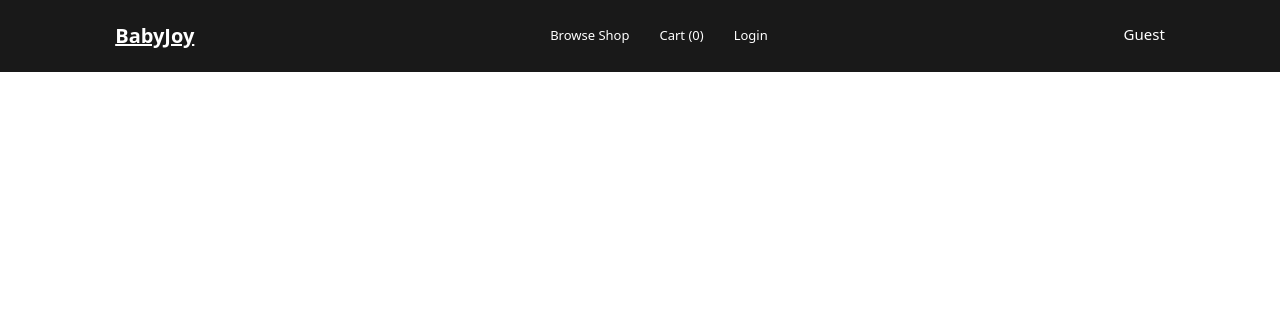
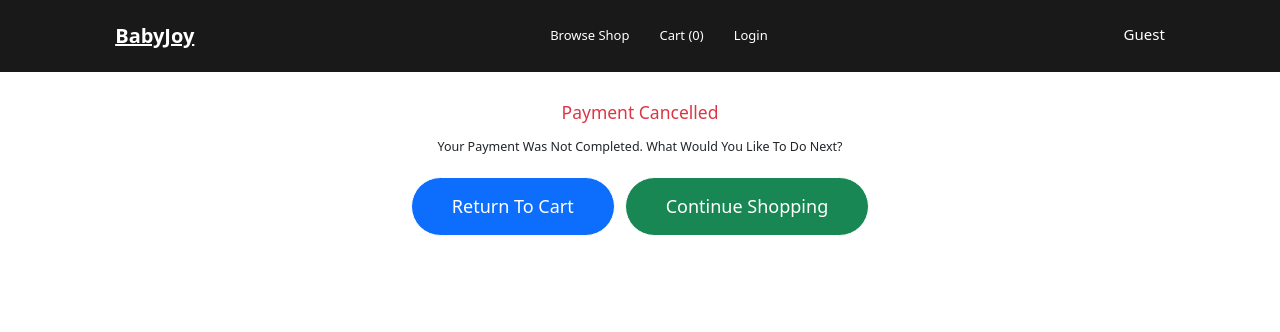
Before and after one commit to Sty19/ECADASGN2, a PHP site: page /ECADASGN2/checkoutProcess.php in a window 1280 px wide. Shown: the top 332 px of the page. Run offline with PHP 8.4, Linux system fonts and the light colour scheme; some libraries are stand-ins or nearby versions.

Commit message:
Completed and fully debug checkout feature, cart simplified

```diff
--- a/checkoutProcess.php
+++ b/checkoutProcess.php
@@ -1,65 +1,85 @@
 <?php
 session_start();
-include("header.php"); // Include the Page Layout header
-include_once("myPayPal.php"); // Include the file that contains PayPal settings
+// Handle PayPal cancellation
+if (isset($_GET['cancel'])) {
+    unset($_SESSION['Items']);
+    unset($_SESSION['Cart']);
+    $_SESSION["NumCartItem"] = 0;
+    $_SESSION['cancel_message'] = "Payment was canceled. Cart has been reset.";
+    header("Location: " . strtok($_SERVER['REQUEST_URI'], '?')); // Clean URL
+    exit;
+}
+include("header.php");
+include_once("myPayPal.php"); // Make sure this file contains your PayPal configurations
 include("db_config.php");
+?>
+<div class="container text-center mt-5">
+    <h3 class="text-danger mb-4">Payment Cancelled</h3>
+    <p class="lead">Your payment was not completed. What would you like to do next?</p>
 
-if($_POST) //Post Data received from Shopping cart page.
-{
-	// Check to ensure each product item saved in the associative
-	//                array is not out of stock
-	foreach($_SESSION["Items"] as $key=>$item){
-		$qty = $item["quantity"];
-		$pid = $item["productId"];
-		$qry = "SELECT * FROM product where ProductID = ?";
-		$stmt = $conn->prepare($qry);
-		$stmt->bind_param("i",$pid);
-		$stmt->execute();
-		$result = $stmt->get_result();
-		$stmt->close();
-		while ($row = $result->fetch_array()) {
-			if ($row["Quantity"] < $qty){
-				echo "Product $item[productId] : $item[name] is out of the stock!<br/>";
-				echo "Please return to shopping cart to amend your purchase.<br/>";
-				include("footer.php");
-				exit;
-			}
-		}
-	}
+    <div class="d-flex justify-content-center gap-3" style="margin-top: 20px;">
+        <a href="cart.php" class="btn btn-primary btn-lg" style="display: inline-block; width: auto; visibility: visible;">
+            <i class="bi bi-cart"></i> Return to Cart
+        </a>
+        <a href="products.php" class="btn btn-success btn-lg" style="display: inline-block; width: auto; visibility: visible;">
+            <i class="bi bi-shop"></i> Continue Shopping
+        </a>
+    </div>
+</div>
 
-	$paypal_data = '';
-	// Get all items from the shopping cart, concatenate to the variable $paypal_data
-	// $_SESSION['Items'] is an associative array
-	foreach($_SESSION['Items'] as $key=>$item) {
-		$paypal_data .= '&L_PAYMENTREQUEST_0_QTY'.$key.'='.urlencode($item["quantity"]);
-	  	$paypal_data .= '&L_PAYMENTREQUEST_0_AMT'.$key.'='.urlencode($item["price"]);
-	  	$paypal_data .= '&L_PAYMENTREQUEST_0_NAME'.$key.'='.urlencode($item["name"]);
-		$paypal_data .= '&L_PAYMENTREQUEST_0_NUMBER'.$key.'='.urlencode($item["productId"]);
-	}
+<?php
 
-	// Compute GST amount 7% for Singapore, round the figure to 2 decimal places
-	$_SESSION["Tax"] = round($_SESSION["SubTotal"] * 0.09, 2);
 
-	// Compute Shipping charge - S$5.00 per trip
-	//$_SESSION["ShipCharge"] = 5.00;
-     // Compute Shipping charge - S$5.00 or S$10.00 per trip depending on delivery mode
-     $_SESSION["ShipCharge"] = ($_SESSION['deliveryMode'] === 'Express') ? 10.00 : 5.00;
+if ($_POST) {
+    if (!isset($_SESSION['Items']) || count($_SESSION['Items']) == 0) {
+        echo "No items in cart. Please add items to your cart.";
+        include("footer.php");
+        exit;
+    }
 
-	//Data to be sent to PayPal
-	$padata = '&CURRENCYCODE='.urlencode($PayPalCurrencyCode).
-			  '&PAYMENTACTION=Sale'.
-			  '&ALLOWNOTE=1'.
-			  '&PAYMENTREQUEST_0_CURRENCYCODE='.urlencode($PayPalCurrencyCode).
-			  '&PAYMENTREQUEST_0_AMT='.urlencode($_SESSION["SubTotal"] +
-				                                 $_SESSION["Tax"] +
-												 $_SESSION["ShipCharge"]).
-			  '&PAYMENTREQUEST_0_ITEMAMT='.urlencode($_SESSION["SubTotal"]).
-			  '&PAYMENTREQUEST_0_SHIPPINGAMT='.urlencode($_SESSION["ShipCharge"]).
-			  '&PAYMENTREQUEST_0_TAXAMT='.urlencode($_SESSION["Tax"]).
-			  '&BRANDNAME='.urlencode("Baby Joy Store").
-			  $paypal_data.
-			  '&RETURNURL='.urlencode($PayPalReturnURL ).
-			  '&CANCELURL='.urlencode($PayPalCancelURL);
+    // Calculate subtotal from session items
+    $subTotal = 0;
+    foreach ($_SESSION['Items'] as $item) {
+        $subTotal += $item["price"] * $item["quantity"];
+    }
+    $_SESSION["SubTotal"] = $subTotal;
+
+    // Determine shipping charge
+    if (isset($_POST['deliveryMode'])) {
+        $_SESSION['deliveryMode'] = $_POST['deliveryMode'];  // Ensure it's captured from POST and not just session
+        $shippingCharge = ($_POST['deliveryMode'] === '10') ? 10.00 : 5.00;
+    } else {
+        $shippingCharge = 5.00;  // Default shipping charge if not specified
+    }
+    $_SESSION["ShipCharge"] = $shippingCharge;
+
+    // Calculate tax (example rate of 9%)
+    $_SESSION["Tax"] = round($_SESSION["SubTotal"] * 0.09, 2);
+
+    // Prepare data for PayPal
+    $paypal_data = '';
+	foreach (array_values($_SESSION['Items']) as $key => $item) {
+		$paypal_data .= '&L_PAYMENTREQUEST_0_QTY' . $key . '=' . urlencode($item["quantity"]);
+        $paypal_data .= '&L_PAYMENTREQUEST_0_AMT' . $key . '=' . urlencode($item["price"]);
+        $paypal_data .= '&L_PAYMENTREQUEST_0_NAME' . $key . '=' . urlencode($item["name"]);
+        $paypal_data .= '&L_PAYMENTREQUEST_0_NUMBER' . $key . '=' . urlencode($item["productId"]);
+    }
+
+    $finalTotal = $_SESSION["SubTotal"] + $_SESSION["Tax"] + $_SESSION["ShipCharge"];
+    $padata = '&CURRENCYCODE=' . urlencode($PayPalCurrencyCode) .
+              '&PAYMENTACTION=Sale' .
+              '&PAYMENTREQUEST_0_CURRENCYCODE=' . urlencode($PayPalCurrencyCode) .
+              '&PAYMENTREQUEST_0_AMT=' . urlencode($finalTotal) .
+              '&PAYMENTREQUEST_0_ITEMAMT=' . urlencode($_SESSION["SubTotal"]) .
+              '&PAYMENTREQUEST_0_SHIPPINGAMT=' . urlencode($_SESSION["ShipCharge"]) .
+              '&PAYMENTREQUEST_0_TAXAMT=' . urlencode($_SESSION["Tax"]) .
+              '&BRANDNAME=' . urlencode("BabyJoy") .
+              $paypal_data .
+              '&RETURNURL=' . urlencode($PayPalReturnURL) .
+              '&CANCELURL=' . urlencode($PayPalCancelURL);
+
+    // Log data being sent to PayPal for debugging
+    error_log("PayPal data: " . print_r($padata, true));
 
 	//We need to execute the "SetExpressCheckOut" method to obtain paypal token
 	$httpParsedResponseAr = PPHttpPost('SetExpressCheckout', $padata, $PayPalApiUsername,
@@ -98,13 +118,15 @@ if(isset($_GET["token"]) && isset($_GET["PayerID"]))
 
 	// Get all items from the shopping cart, concatenate to the variable $paypal_data
 	// $_SESSION['Items'] is an associative array
-	foreach($_SESSION['Items'] as $key=>$item)
+	foreach (array_values($_SESSION['Items']) as $key => $item)
 	{
 		$paypal_data .= '&L_PAYMENTREQUEST_0_QTY'.$key.'='.urlencode($item["quantity"]);
 	  	$paypal_data .= '&L_PAYMENTREQUEST_0_AMT'.$key.'='.urlencode($item["price"]);
 	  	$paypal_data .= '&L_PAYMENTREQUEST_0_NAME'.$key.'='.urlencode($item["name"]);
 		$paypal_data .= '&L_PAYMENTREQUEST_0_NUMBER'.$key.'='.urlencode($item["productId"]);
 	}
+	 // Recalculate final total to ensure accuracy
+	 $finalTotal = $_SESSION["SubTotal"] + $_SESSION["Tax"] + $_SESSION["ShipCharge"];
 
 	//Data to be sent to PayPal
 	$padata = '&TOKEN='.urlencode($token).
@@ -112,12 +134,10 @@ if(isset($_GET["token"]) && isset($_GET["PayerID"]))
 			  '&PAYMENTREQUEST_0_PAYMENTACTION='.urlencode("SALE").
 			  $paypal_data.
 			  '&PAYMENTREQUEST_0_ITEMAMT='.urlencode($_SESSION["SubTotal"]).
-              '&PAYMENTREQUEST_0_TAXAMT='.urlencode($_SESSION["Tax"]).
-              '&PAYMENTREQUEST_0_SHIPPINGAMT='.urlencode($_SESSION["ShipCharge"]).
-			  '&PAYMENTREQUEST_0_AMT='.urlencode($_SESSION["SubTotal"] +
-			                                     $_SESSION["Tax"] +
-								                 $_SESSION["ShipCharge"]).
-			  '&PAYMENTREQUEST_0_CURRENCYCODE='.urlencode($PayPalCurrencyCode);
+			  '&PAYMENTREQUEST_0_AMT=' . urlencode($finalTotal) .
+              '&PAYMENTREQUEST_0_SHIPPINGAMT=' . urlencode($_SESSION["ShipCharge"]) .
+              '&PAYMENTREQUEST_0_TAXAMT=' . urlencode($_SESSION["Tax"]) .
+              '&PAYMENTREQUEST_0_CURRENCYCODE=' . urlencode($PayPalCurrencyCode);
 
 	//We need to execute the "DoExpressCheckoutPayment" at this point
 	//to receive payment from user.
@@ -128,7 +148,28 @@ if(isset($_GET["token"]) && isset($_GET["PayerID"]))
 	//Check if everything went ok..
 	if("SUCCESS" == strtoupper($httpParsedResponseAr["ACK"]) ||
 	   "SUCCESSWITHWARNING" == strtoupper($httpParsedResponseAr["ACK"]))
-	{
+	   // Assuming $httpParsedResponseAr contains the response from PayPal
+		if ("SUCCESS" != strtoupper($httpParsedResponseAr["ACK"]) &&
+		"SUCCESSWITHWARNING" != strtoupper($httpParsedResponseAr["ACK"])) {
+		// Check for specific error codes and handle them
+		if ($httpParsedResponseAr["L_ERRORCODE0"] == "10413") {
+			// Totals mismatch error
+			echo "<div style='color:red; margin-top: 20px;'>";
+			echo "<strong>Error:</strong> There was a problem with your order totals. ";
+			echo "The item totals do not match the total order amount as calculated. ";
+			echo "Please review your shopping cart for accuracy and ensure that all totals are correct. ";
+			echo "This may involve recalculating taxes, shipping, or discounts applied to your order.";
+			echo "</div>";
+		} else {
+			// General error handling
+			echo "<div style='color:red'><b>Error:</b> ";
+			echo urldecode($httpParsedResponseAr["L_LONGMESSAGE0"]);
+			echo "</div>";
+		}
+		echo "<pre>" . print_r($httpParsedResponseAr, true) . "</pre>"; // Debug information
+		exit;
+		}
+	else{
 		// Update stock inventory in product table
 		//                after successful checkout
 		$qry = "SELECT * FROM shopcartitem where ShopCartID = ?";
@@ -213,6 +254,9 @@ if(isset($_GET["token"]) && isset($_GET["PayerID"]))
 
 			$conn->close();
 
+			// Clear cart items from the session
+			unset($_SESSION['Items']);
+
 			// Reset the "Number of Items in Cart" session variable to zero.
 			$_SESSION["NumCartItem"] = 0;
 
--- a/db_config.php
+++ b/db_config.php
@@ -3,7 +3,7 @@ $host = "localhost";
 $user = "root";  // Default XAMPP MySQL username
 $pass = "";      // Leave blank if no password
 $dbname = "ecadasgn1";
-$port = "3306";
+$port = "3304";
 
 // Create connection
 $conn = new mysqli($host, $user, $pass, $dbname, $port);
--- a/myPayPal.php
+++ b/myPayPal.php
@@ -7,7 +7,7 @@ $PayPalCurrencyCode = 'SGD'; //Paypal Currency Code
 //URL to redirect to after PayPal has complete the online payment
 $PayPalReturnURL 	= 'http://localhost:8081/ECADASGN2/checkoutProcess.php';
 //URL to redirect to if user clicks cancel
-$PayPalCancelURL 	= 'http://localhost:8081/ECADASGN2/shoppingCart.php';
+$PayPalCancelURL 	= 'http://localhost:8081/ECADASGN2/checkoutProcess.php?cancel=1';
 
 function PPHttpPost($methodName_, $nvpStr_, $PayPalApiUsername, $PayPalApiPassword,
                     $PayPalApiSignature, $PayPalMode) {
```
Also changed, not shown: cart.php (+6 -7 lines).
